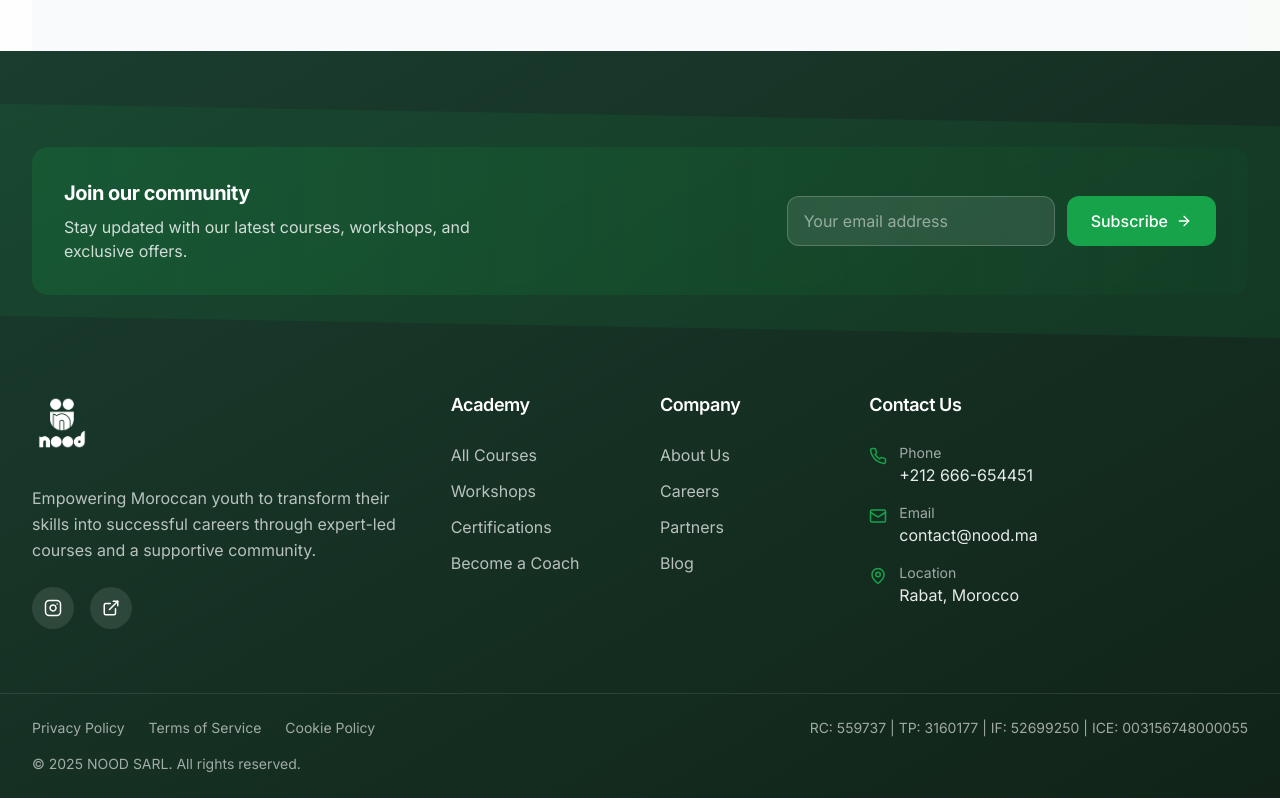
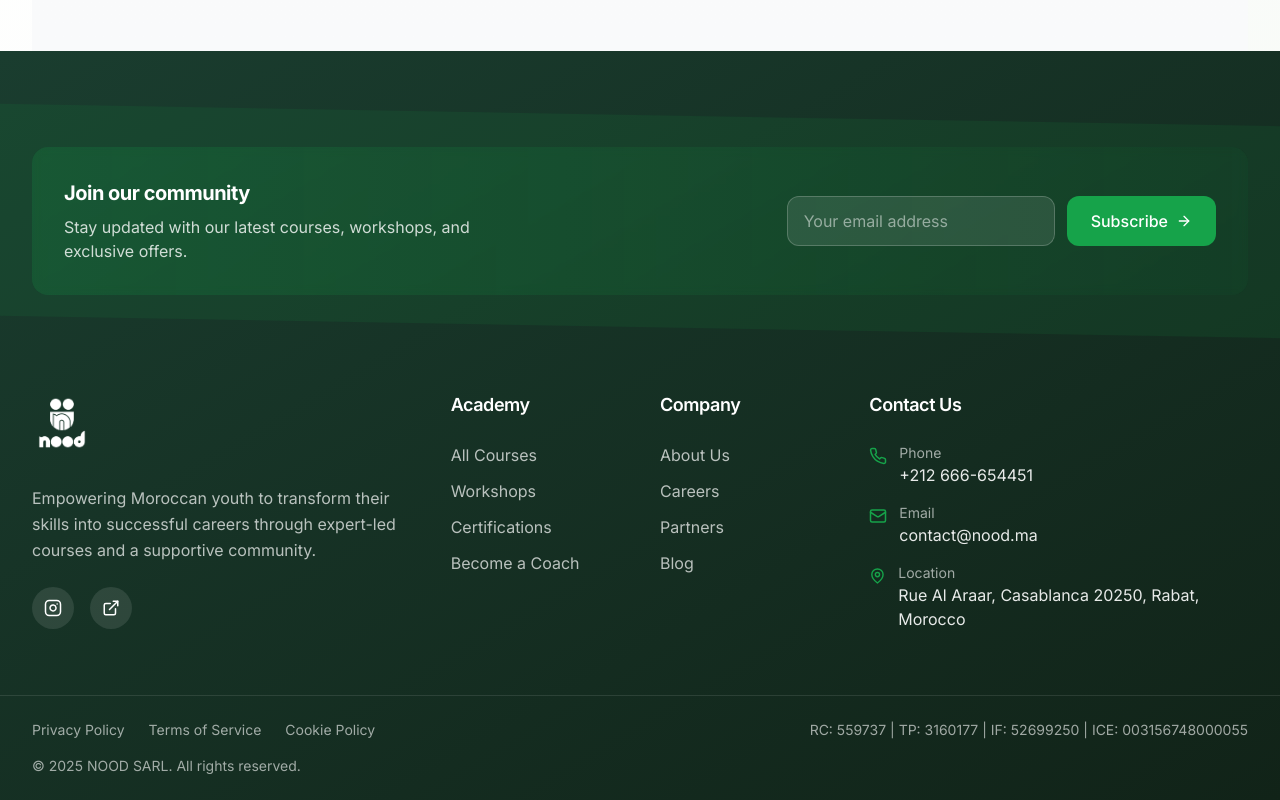
Before and after one commit to EmreGunner/NoodWebMain, a React (Vite) app: page / in a window 1280 px wide. Shown: the part 6576-7376 px from the top of the page. Built offline with nearby package versions, Linux system fonts and the light colour scheme.

Commit message:
changes171

```diff
--- a/index.html
+++ b/index.html
@@ -1,7 +1,7 @@
 <!DOCTYPE html>
 <html lang="en">
   <head>
-     <!-- Google tag (gtag.js) -->
+  <!-- Google tag (gtag.js) -->
 <script async src="https://www.googletagmanager.com/gtag/js?id=G-3SKXZ5TK2Y"></script>
 <script>
   window.dataLayer = window.dataLayer || [];
--- a/src/components/Footer.tsx
+++ b/src/components/Footer.tsx
@@ -130,7 +130,7 @@ const Footer: React.FC = () => {
                   <div>
                     <p className="text-sm text-white/60">Location</p>
                     <address className="text-white/90 not-italic">
-                      Rabat, Morocco
+                    Rue Al Araar, Casablanca 20250, Rabat, Morocco
                     </address>
                   </div>
                 </li>
```
